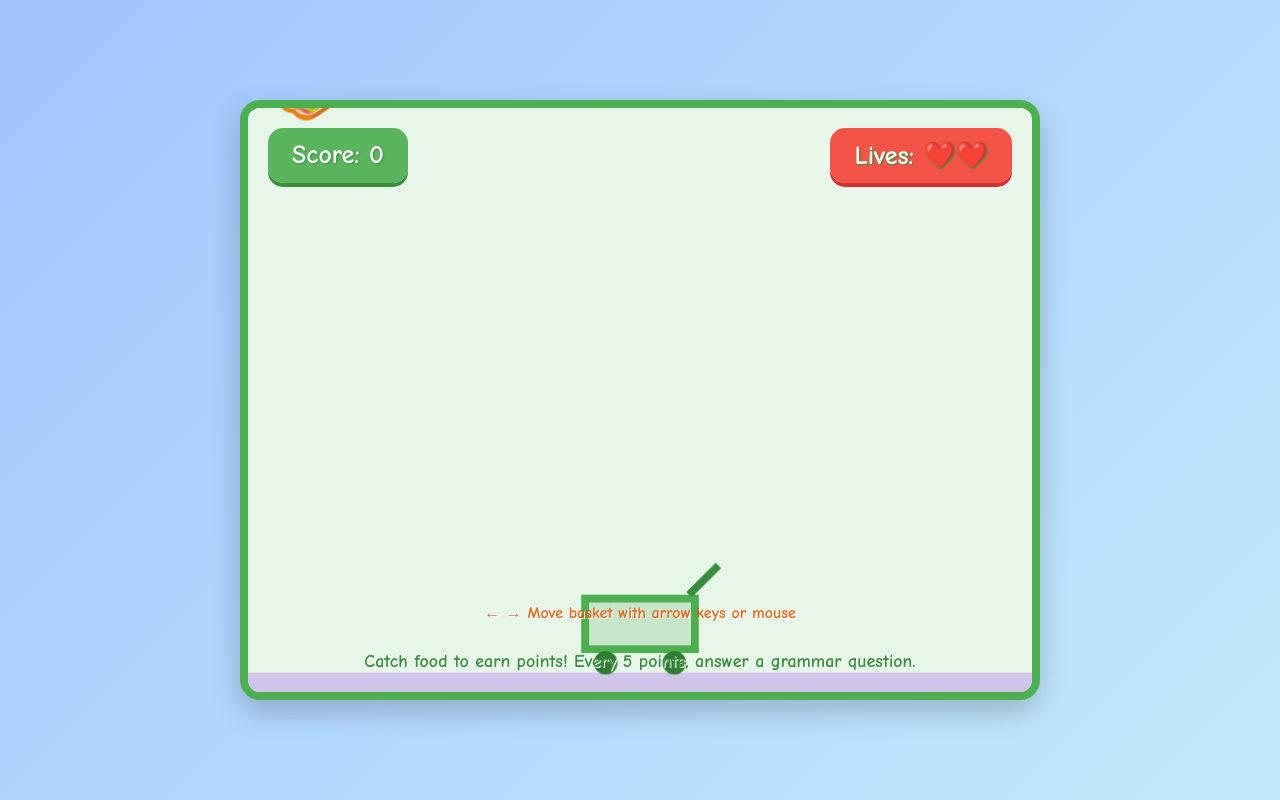
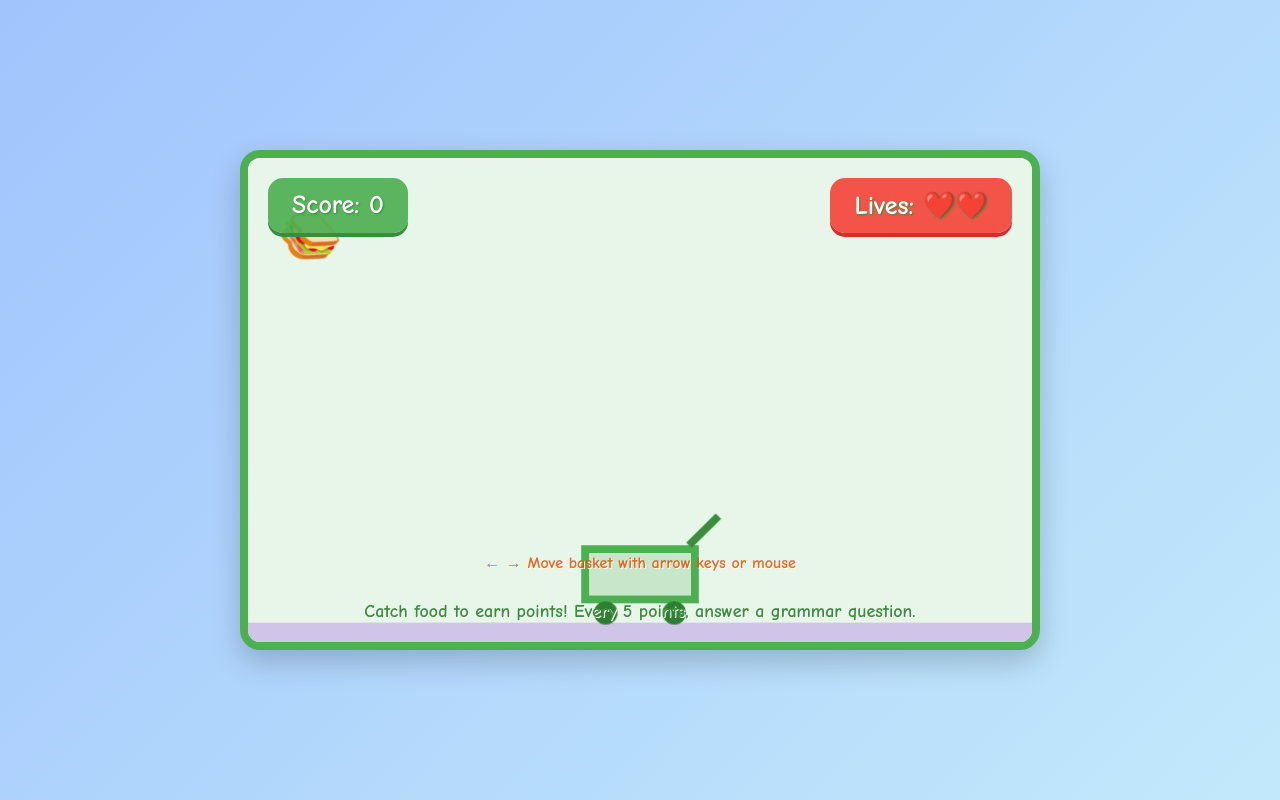
Before and after one commit to Sokolova607/kotiktwo, a plain HTML site: page gameone.html in a window 1280 px wide. Drawn offline with Linux system fonts and the light colour scheme.

Commit message:
Update gameone.html

```diff
--- a/gameone.html
+++ b/gameone.html
@@ -25,7 +25,7 @@
         .game-container {
             position: relative;
             width: 800px;
-            height: 600px;
+            height: 500px;
             background: rgba(255, 255, 255, 0.95);
             border-radius: 20px;
             box-shadow: 0 12px 30px rgba(0, 0, 0, 0.2);
@@ -273,7 +273,7 @@
         const playAgainBtn = document.getElementById('playAgainBtn');
 
         canvas.width = 800;
-        canvas.height = 600;
+        canvas.height = 500;
 
         let score = 0;
         let lives = 3;
```
